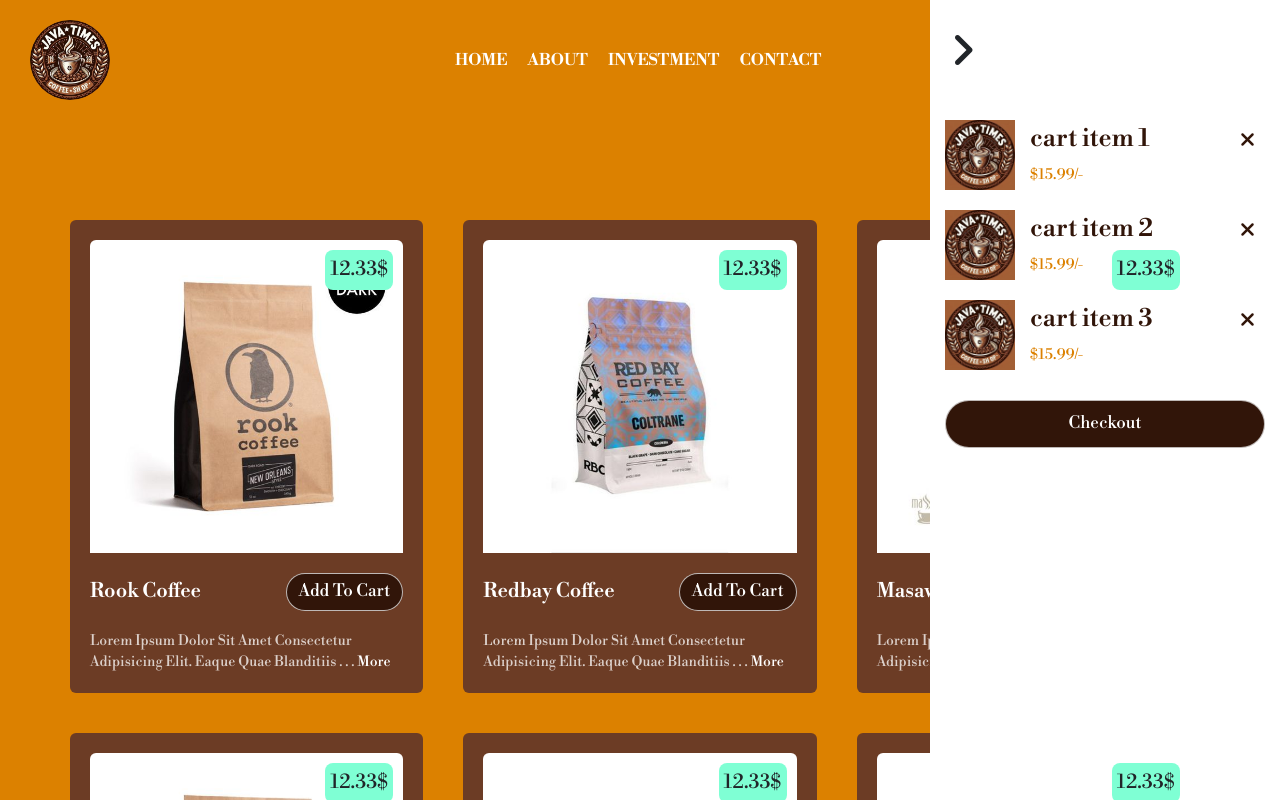
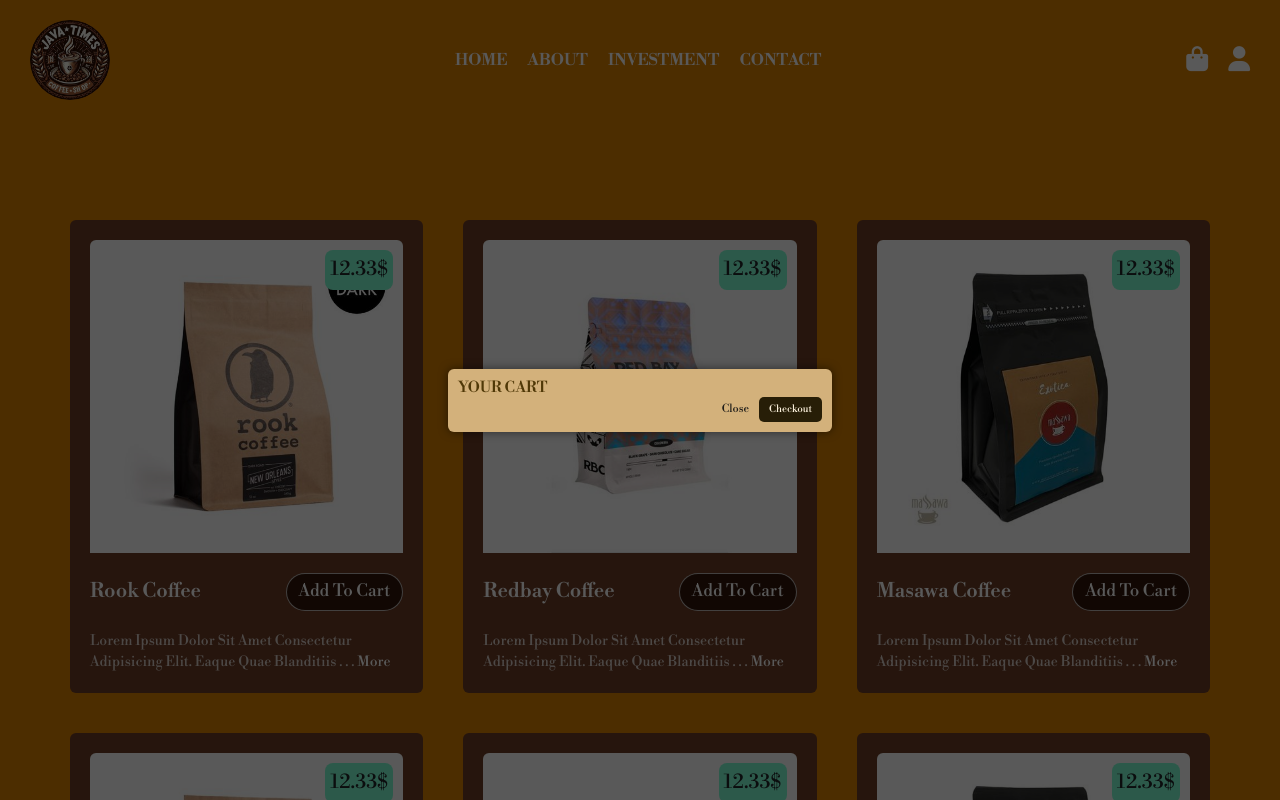
Before and after one commit to soe-paing/caffee-shop, a React (Vite) app: page / in a window 1280 px wide. Both pictures are taken after a click on the element 1208 px from the left and 60 px from the top of the page. Shown: the top 800 px of the page. Built offline with nearby package versions, Linux system fonts and the light colour scheme.

Commit message:
changed cart with modal dialog instead of cart slide

```diff
--- a/index.html
+++ b/index.html
@@ -10,6 +10,7 @@
     <!-- <script defer src="https://cdn.jsdelivr.net/npm/bootstrap@5.3.2/dist/js/bootstrap.bundle.min.js" integrity="sha384-C6RzsynM9kWDrMNeT87bh95OGNyZPhcTNXj1NW7RuBCsyN/o0jlpcV8Qyq46cDfL" crossorigin="anonymous"></script> -->
   </head>
   <body>
+    <div id="modal"></div>
     <div id="root"></div>
     <script type="module" src="/src/main.jsx"></script>
   </body>
--- a/src/components/cartItem/CartItem.jsx
+++ /dev/null
@@ -1,14 +0,0 @@
-import './cartItem.css';
-
-const CartItem = ({image, name, price}) => (
-    <div className="cart-item">
-        <span className="fas fa-times"></span>
-        <img src={image} alt="cart-image" />
-        <div>
-            <h3>{name}</h3>
-            <div className="price">{price}</div>
-        </div>
-    </div>
-)
-
-export default CartItem;
--- a/src/components/cartItem/cartItem.css
+++ /dev/null
@@ -1,31 +0,0 @@
-.cart-item  {
-    position: relative;
-    margin: 2rem 0;
-    display: flex;
-    align-items: center;
-    gap: 1.5rem;
-    img {
-        height: 7rem;
-    }
-    h3 {
-        font-size: 2.5rem;
-        color: var(--black);
-        padding-bottom: .5rem;
-    }
-    .price {
-        font-size: 1.5rem;
-        color: var(--main-color);
-    }
-}
-
-.cart-item .fa-times {
-    position: absolute;
-    top: 1rem;
-    right: 1rem;
-    cursor: pointer;
-    font-size: 2rem;
-    color: var(--black);
-    &:hover {
-        color: var(--main-color);
-    }
-}
--- /dev/null
+++ b/src/components/cartModal/cartModal.jsx
@@ -0,0 +1,31 @@
+import { forwardRef, useImperativeHandle, useRef } from 'react';
+import { createPortal } from 'react-dom';
+// import Cart from './Cart';
+
+const CartModal = forwardRef(function Modal(
+  { title, actions },
+  ref
+) {
+  const dialog = useRef();
+
+  useImperativeHandle(ref, () => {
+    return {
+      open: () => {
+        dialog.current.showModal();
+      },
+    };
+  });
+
+  return createPortal(
+    <dialog id="modal" ref={dialog}>
+      <h2>{title}</h2>
+      {/* <Cart/> */}
+      <form method="dialog" id="modal-actions">
+        {actions}
+      </form>
+    </dialog>,
+    document.getElementById('modal')
+  );
+});
+
+export default CartModal;
--- a/src/components/header/Header.jsx
+++ b/src/components/header/Header.jsx
@@ -1,13 +1,31 @@
 import './header.css'
-import CartItem from '../cartItem/CartItem';
-import { CART_ITEMS, NAV_DATA} from '../../data';
-import Btn1, { CloseRight } from '../buttons/Btn1';
+import { NAV_DATA} from '../../data';
+import { CloseRight } from '../buttons/Btn1';
 import { useEffect, useRef, useState } from 'react';
 import logo from '../../assets/logo.jpg';
+import CartModal from '../cartModal/cartModal';
 
 const Header = () => {
     const [ isActive, setIsActive] = useState(false);
     const headerRef = useRef(null);
+    const modal = useRef();
+
+    function handleOpenCartClick() {
+      modal.current.open();
+      isActive == 'active-cart' ?
+      setIsActive(false) : setIsActive('active-cart');
+    }
+
+    let modalActions = <button>Close</button>;
+
+    if (2 > 0) {
+      modalActions = (
+        <>
+          <button>Close</button>
+          <button>Checkout</button>
+        </>
+      );
+    }
 
     useEffect(() => {
         const header = headerRef.current;
@@ -18,6 +36,12 @@ const Header = () => {
     }, []);
 
     return (
+        <>
+            <CartModal
+            ref={modal}
+            title="Your Cart"
+            actions={modalActions}
+            />
             <header
                 ref={headerRef}
                 onScroll={() => setIsActive(false)}>
@@ -33,10 +57,8 @@ const Header = () => {
                         <div
                             className="fas fa-bag-shopping"
                             id='cart-btn'
-                        onClick={() => {
-                            isActive == 'active-cart' ?
-                            setIsActive(false) : setIsActive('active-cart');
-                        }}></div>
+                            onClick={handleOpenCartClick}
+                        ></div>
                         <div
                             className="fas fa-user"
                             id='cart-btn'
@@ -52,13 +74,9 @@ const Header = () => {
                                 setIsActive(false) : setIsActive('active-nav');
                             }}></div>
                     </div>
-                <div className={`${isActive} cart-items-container`}>
-                    <CloseRight setFalse={() => setIsActive(false)}/>
-                    { CART_ITEMS.map( (item, index) => <CartItem key={index} {...item}/>) }
-                    <Btn1 rounded={true}>Checkout</Btn1>
-                </div>
                 </div>
             </header>
+        </>
     )
 }
 
--- a/src/index.css
+++ b/src/index.css
@@ -123,3 +123,148 @@ h5.section-head {
     font-size: 16px !important;
   }
 }
+
+#modal {
+  width: 30%;
+  background: #d3b17b;
+  border: none;
+  border-radius: 6px;
+  box-shadow: 0 0 10px rgba(0, 0, 0, 0.5);
+  animation: fade-slide-in-from-top 0.3s ease-in-out;
+}
+
+#modal dialog {
+  margin: auto;
+  padding: 1rem;
+}
+
+#modal::backdrop {
+  background: rgba(0, 0, 0, 0.65);
+}
+
+#modal h2 {
+  font-size: 1.5rem;
+  color: #4f3807;
+  text-transform: uppercase;
+  margin: 0;
+}
+
+#cart-items {
+  list-style: none;
+  margin: 1rem 0;
+  padding: 0;
+  display: flex;
+  flex-direction: column;
+  gap: 0.5rem;
+}
+
+#cart-items li {
+  display: flex;
+  justify-content: space-between;
+  align-items: center;
+  padding: 0.5rem 1rem;
+  background: #fbd392;
+  border-radius: 5px;
+  font-size: 0.9rem;
+}
+
+.cart-item-actions {
+  font-size: 1rem;
+  display: flex;
+  gap: 0.5rem;
+  align-items: center;
+}
+
+.cart-item-actions button {
+  background: transparent;
+  border: none;
+  border-radius: 5px;
+  color: #201e1a;
+  cursor: pointer;
+  font-size: 1.1rem;
+}
+
+.cart-item-actions button:hover {
+  background: #f5b744;
+}
+
+.cart-item-actions button:first-of-type {
+  padding-bottom: 0.2rem;
+}
+
+#cart-total-price {
+  text-align: right;
+}
+
+#modal form {
+  display: flex;
+  gap: 1rem;
+  justify-content: flex-end;
+  align-items: center;
+}
+
+#modal form button {
+  background: transparent;
+  border: none;
+  border-radius: 5px;
+  color: #201e1a;
+  cursor: pointer;
+  font-size: 1.1rem;
+}
+
+#modal form button:hover {
+  color: #453719;
+}
+
+#modal form button:last-of-type {
+  background: #271e07;
+  border: none;
+  border-radius: 5px;
+  padding: 0.5rem 1rem;
+  color: #f9efda;
+  font-size: 1rem;
+  cursor: pointer;
+}
+
+#modal form button:last-of-type:hover {
+  background: #382e1b;
+}
+
+#checkout {
+  animation: fade-slide-in-from-right 0.3s ease-in-out;
+}
+
+#checkout label {
+  display: block;
+  margin-bottom: 0.5rem;
+}
+
+#checkout input {
+  width: 100%;
+  padding: 0.5rem;
+  border-radius: 5px;
+  border: none;
+  margin-bottom: 1rem;
+}
+
+@keyframes fade-slide-in-from-top {
+  0% {
+    opacity: 0;
+    transform: translateY(-50px);
+  }
+  100% {
+    opacity: 1;
+    transform: translateY(0);
+  }
+}
+
+@keyframes fade-slide-in-from-right {
+  0% {
+    opacity: 0;
+    transform: translateX(50px);
+  }
+  100% {
+    opacity: 1;
+    transform: translateX(0);
+  }
+}
```
Lines whose indentation alone changed are shown as unchanged.
